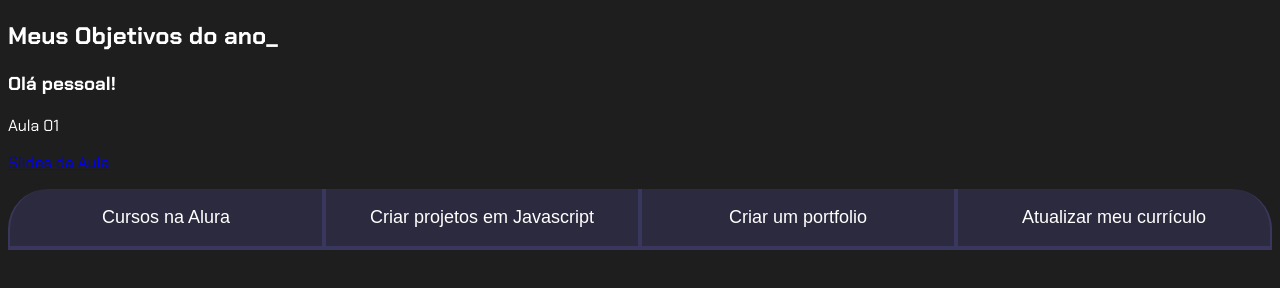
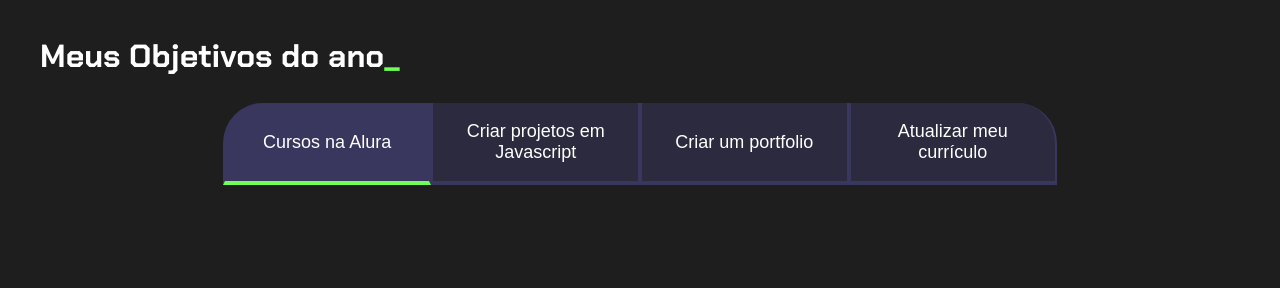
Before and after one commit to katdorneles/programa-ao2024, a plain HTML site: page index.html in a window 1280 px wide. Drawn offline with Linux system fonts and the light colour scheme.

Commit message:
Add files via upload

```diff
--- a/index.html
+++ b/index.html
@@ -9,19 +9,14 @@
 </head>
 
 <body>
-    <section class="conteudo-Pedro">
-        <h2 class="titulo-lucas">Meus Objetivos do ano<span>_</span></h2>
-        <h3>Olá pessoal!</h3>
-            <div>
-                <p>Aula 01</p>
-                <a href="#"><p>Slides da Aula</p></a>
-            </div>
-        </body>
-<div class="botoes">
-        <button class="botao">Cursos na Alura</button>
-        <button class="botao">Criar projetos em Javascript</button>
-        <button class="botao">Criar um portfolio</button>
-        <button class="botao">Atualizar meu currículo</button>
+    <section class="conteudo-principal">
+            <h2 class="titulo-principal">Meus Objetivos do ano<span>_</span></h2>
+
+         <div class="botoes">
+            <button class="botao ativo">Cursos na Alura</button>
+            <button class="botao">Criar projetos em Javascript</button>
+            <button class="botao">Criar um portfolio</button>
+            <button class="botao">Atualizar meu currículo</button>
 
  </div>
 </section>
@@ -30,5 +25,4 @@
 
 <script src="main.js"></script>
 
-
 </html>
```
Also changed, not shown: main.js (line endings or trailing spaces), style.css (line endings or trailing spaces).
